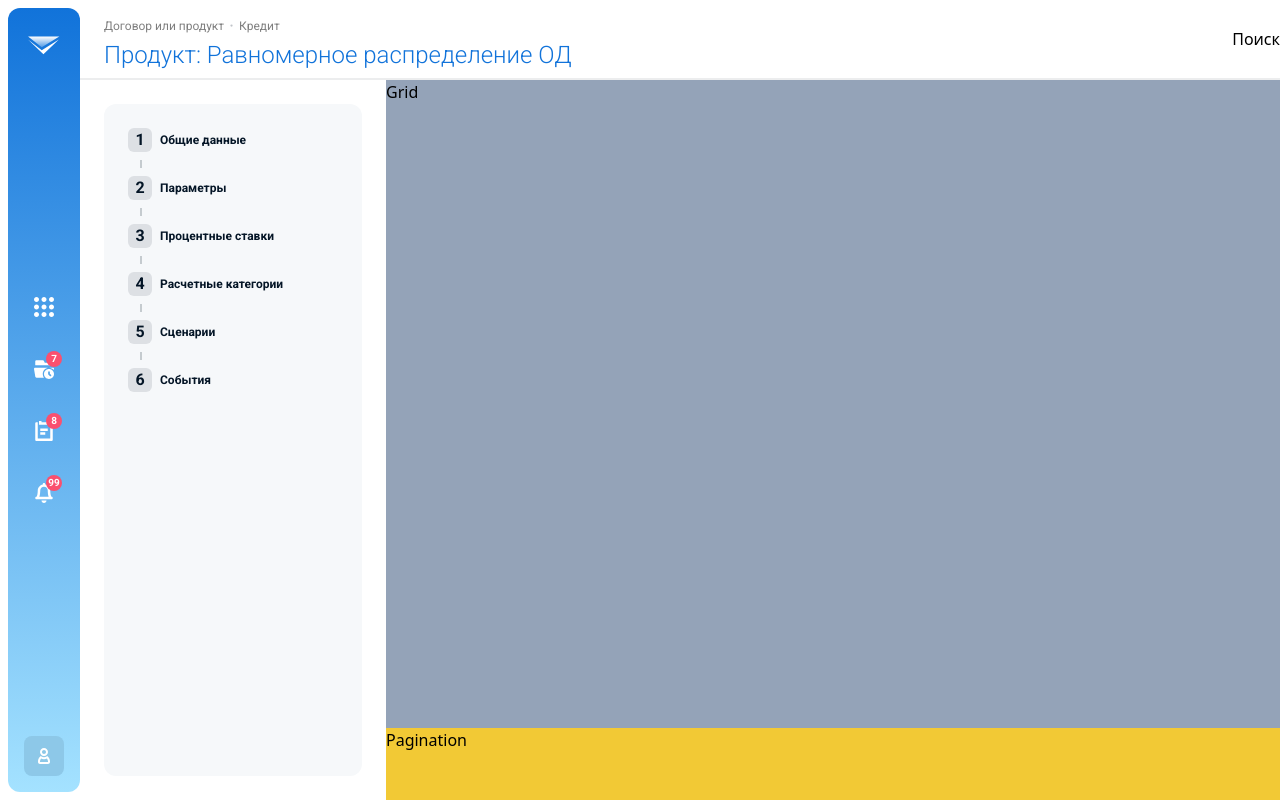
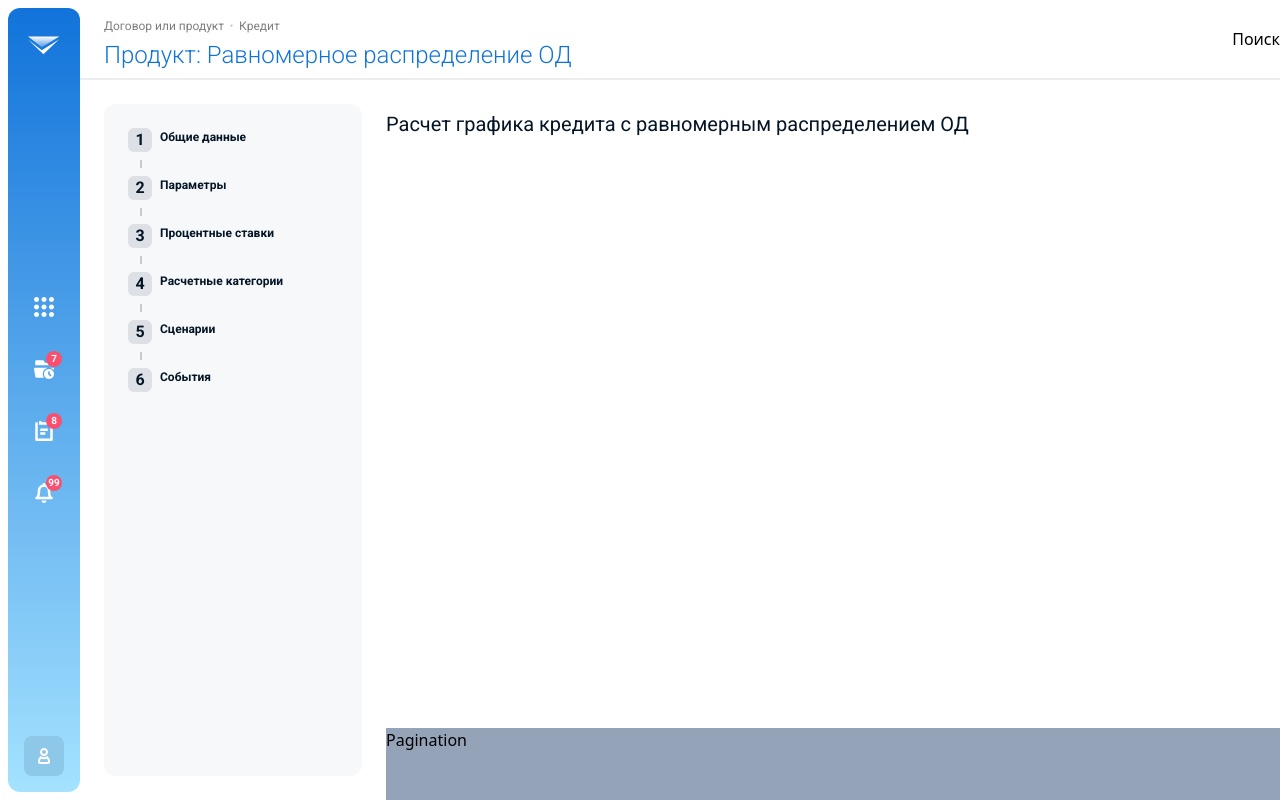
Before and after one commit to UriMakarov/courseWork, a React (Vite) app: page / in a window 1280 px wide. Built offline with nearby package versions, Linux system fonts and the light colour scheme.

Commit message:
little fix

```diff
--- /dev/null
+++ b/src/components/LoanGrid.jsx
@@ -0,0 +1,10 @@
+export const LoanGrid = () => {
+  return (
+    <>
+      <div> {/* grid title + tabs */}
+        <p className="font-roboto text-[20px] text-text mt-[29px]">
+          Расчет графика кредита с равномерным распределением ОД</p>
+      </div>
+    </>
+  )
+}
--- a/src/components/Wizard.jsx
+++ b/src/components/Wizard.jsx
@@ -1,24 +1,28 @@
 /* eslint-disable react/prop-types */
 import { wizardData } from "./wizardData.js";
-import { RedCircle } from "./UI/RedCircle.jsx";
+import { RedCircle } from "./UI/Redcircle.jsx";
+import downIcon from "../assets/triangledown.svg";
 
 
 
-const WizardItem = ({ item, selectedItemId, selectedSubItemId, setSelectedItem, setSelectedsubItem }) => {
+const WizardItem = ({ item, selectedItemId, selectedSubItemId, setSelectedItem, setSelectedsubItem  }) => {
     const sel = selectedItemId === item.id;
     return (
         <>
             <li onClick={() => setSelectedItem(item.id)} className=''>
-                <div className="flex flex-row items-center cursor-pointer">
-                    <div className={`flex justify-center items-center w-6 h-6 rounded-md ml-6 mr-2 ${sel ? 'bg-blue' : ' bg-text bg-opacity-10 '}`}>
-                        <p className={`font-roboto text-[12px]] font-bold ${sel ? 'text-white' : 'text-text'}`}>{item.num}</p>
+                <div className="flex flex-row items-center justify-between cursor-pointer">
+                    <div className="flex flex-row">
+                        <div className={`flex justify-center items-center w-6 h-6 rounded-md ml-6 mr-2 ${sel ? 'bg-blue' : ' bg-text bg-opacity-10 '}`}>
+                            <p className={`font-roboto text-[12px]] font-bold ${sel ? 'text-white' : 'text-text'}`}>{item.num}</p>
+                        </div>
+                        <p className={`font-roboto text-[12px] font-bold  ${sel ? 'text-blue' : 'text-text'}`}>{item.name}</p>
+                        {sel && <RedCircle num={item.childrens.length} />}
                     </div>
-                    <p className={`font-roboto text-[12px] font-bold  ${sel ? 'text-blue' : 'text-text'}`}>{item.name}</p>
-                    {sel && <RedCircle num={item.childrens.length} />}
+                    {sel && <img src={downIcon} alt="downIcon" className="justify-self-end mr-6" onClick={()=> setSelectedItem(0)}/>}
                 </div>
                 {(!item.last && !sel) && <div className="w-[2px] h-2 ml-[36px] my-2 bg-text bg-opacity-20" />}
+                {sel && <WizardSubItem item={item} selectedSubItemId={selectedSubItemId} setSelectedsubItem={setSelectedsubItem} />}
             </li>
-            {sel && <WizardSubItem item={item} selectedSubItemId={selectedSubItemId} setSelectedsubItem={setSelectedsubItem} />}
         </>
     )
 }
@@ -43,7 +47,7 @@ const WizardSubItem = ({ item, selectedSubItemId, setSelectedsubItem }) => {
     )
 }
 
-export const Wizard = ({ selectedItemId, selectedSubItemId, setSelectedItem, setSelectedsubItem }) => {
+export const Wizard = ({ selectedItemId, selectedSubItemId, setSelectedItem, setSelectedsubItem,  }) => {
     return (
         <div>
             <ul className="pt-6">
@@ -54,7 +58,6 @@ export const Wizard = ({ selectedItemId, selectedSubItemId, setSelectedItem, set
                         selectedSubItemId={selectedSubItemId}
                         setSelectedItem={setSelectedItem}
                         setSelectedsubItem={setSelectedsubItem} />
-
                 ))}
             </ul>
         </div>
--- a/src/pages/root.jsx
+++ b/src/pages/root.jsx
@@ -2,11 +2,14 @@
 import { useState } from "react";
 import { Wizard } from "../components/Wizard.jsx";
 import dotIcon from "../assets/dot.svg"
+import { LoanGrid } from "../components/LoanGrid.jsx";
 
 
 export function Root() {
   const [selectedItemId, setSelectedItem] = useState();
   const [selectedSubItemId, setSelectedsubItem] = useState();
+
+
 
   return (
     <>
@@ -34,10 +37,10 @@ export function Root() {
           </div>
         </div>
         <div className="flex flex-col h-[100%] w-[100%]">
-          <div className=" h-[90%] w-[100%] bg-slate-400">
-            <p>Grid</p>
+          <div className=" h-[90%] w-[100%]"> {/* grid */}
+            <LoanGrid/>
           </div>
-          <div className=" h-[10%] w-[100%] bg-yellow">
+          <div className=" h-[10%] w-[100%] bg-slate-400">
             <p>Pagination</p>
           </div>
 
```
Also changed, not shown: src/assets/triangledown.svg (added).
